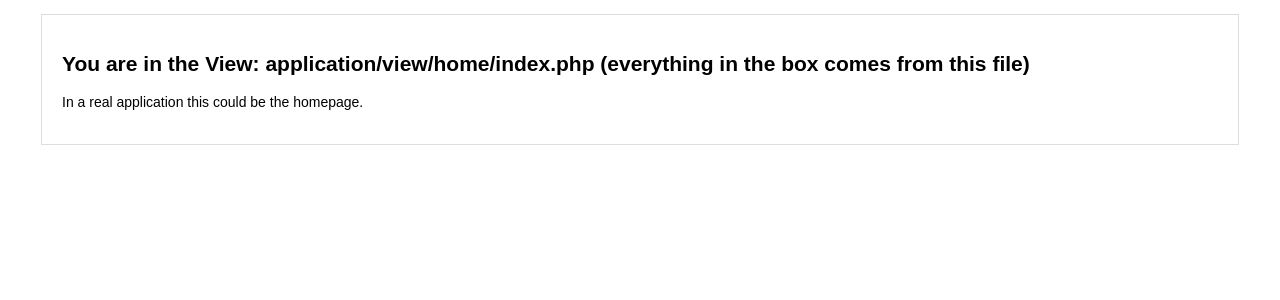
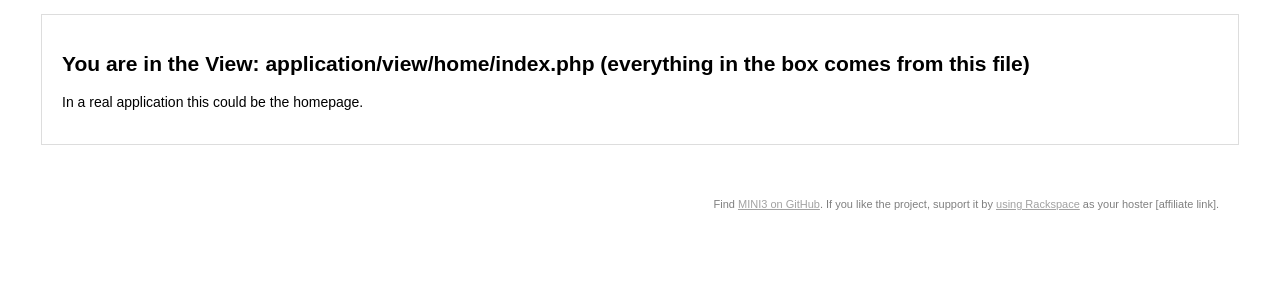
Before and after one commit to panique/mini, a PHP site: page / in a window 1280 px wide. Shown: the part 214-514 px from the top of the page. Run offline with PHP 8.4, Linux system fonts and the light colour scheme; some libraries are stand-ins or nearby versions.

Commit message:
footer change: backlink to repo and affiliate link for supporting the project

```diff
--- a/application/view/_templates/footer.php
+++ b/application/view/_templates/footer.php
@@ -1,3 +1,10 @@
+
+    <!-- backlink to repo on GitHub, and affiliate link to Rackspace if you want to support the project -->
+    <div class="footer">
+        Find <a href="https://github.com/panique/mini3">MINI3 on GitHub</a>.
+        If you like the project, support it by <a href="http://tracking.rackspace.com/SH1ES">using Rackspace</a> as your hoster [affiliate link].
+    </div>
+
     <!-- jQuery, loaded in the recommended protocol-less way -->
     <!-- more http://www.paulirish.com/2010/the-protocol-relative-url/ -->
     <script src="//code.jquery.com/jquery-1.11.1.min.js"></script>
--- a/public/css/style.css
+++ b/public/css/style.css
@@ -78,3 +78,13 @@ body {
     background-color: #222;
     color: #fff;
 }
+.footer {
+    padding: 20px;
+    margin: 33px;
+    text-align: right;
+    font-size: 11px;
+    opacity: 0.5;
+}
+.footer a {
+    color: #454545;
+}
```
